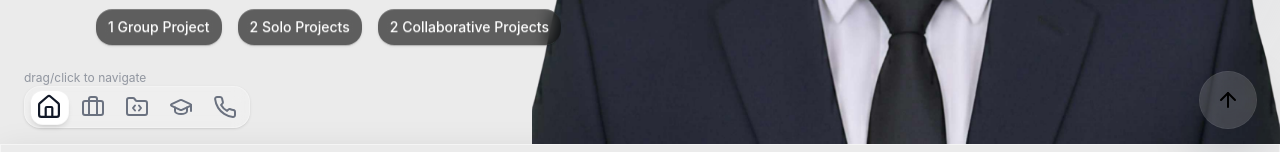
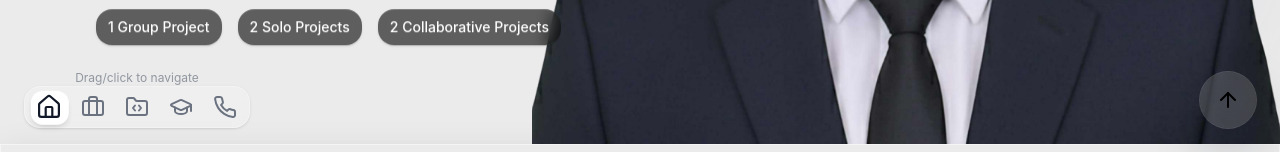
Before and after one commit to ithranbeor/IthranBeor, a React (Vite) app in the folder frontend/: page / in a window 1280 px wide. Shown: the part 648-800 px from the top of the page. Built offline with nearby package versions, Linux system fonts and the light colour scheme.

Commit message:
Update NavSlider component text alignment and hint message

```diff
--- a/frontend/src/components/NavSlider.tsx
+++ b/frontend/src/components/NavSlider.tsx
@@ -140,11 +140,11 @@
     <div className="fixed bottom-4 left-4 z-30 sm:bottom-6 sm:left-6">
 
       <motion.p
-        className="text-xs text-gray-500/70 text-left mb-0 select-none"
+        className="text-xs text-gray-500/70 text-center mb-0 select-none"
         animate={{ opacity: hintVisible ? 1 : 0 }}
         transition={{ duration: 0.4 }}
       >
-        drag/click to navigate
+        Drag/click to navigate
       </motion.p>
 
       <div
```
